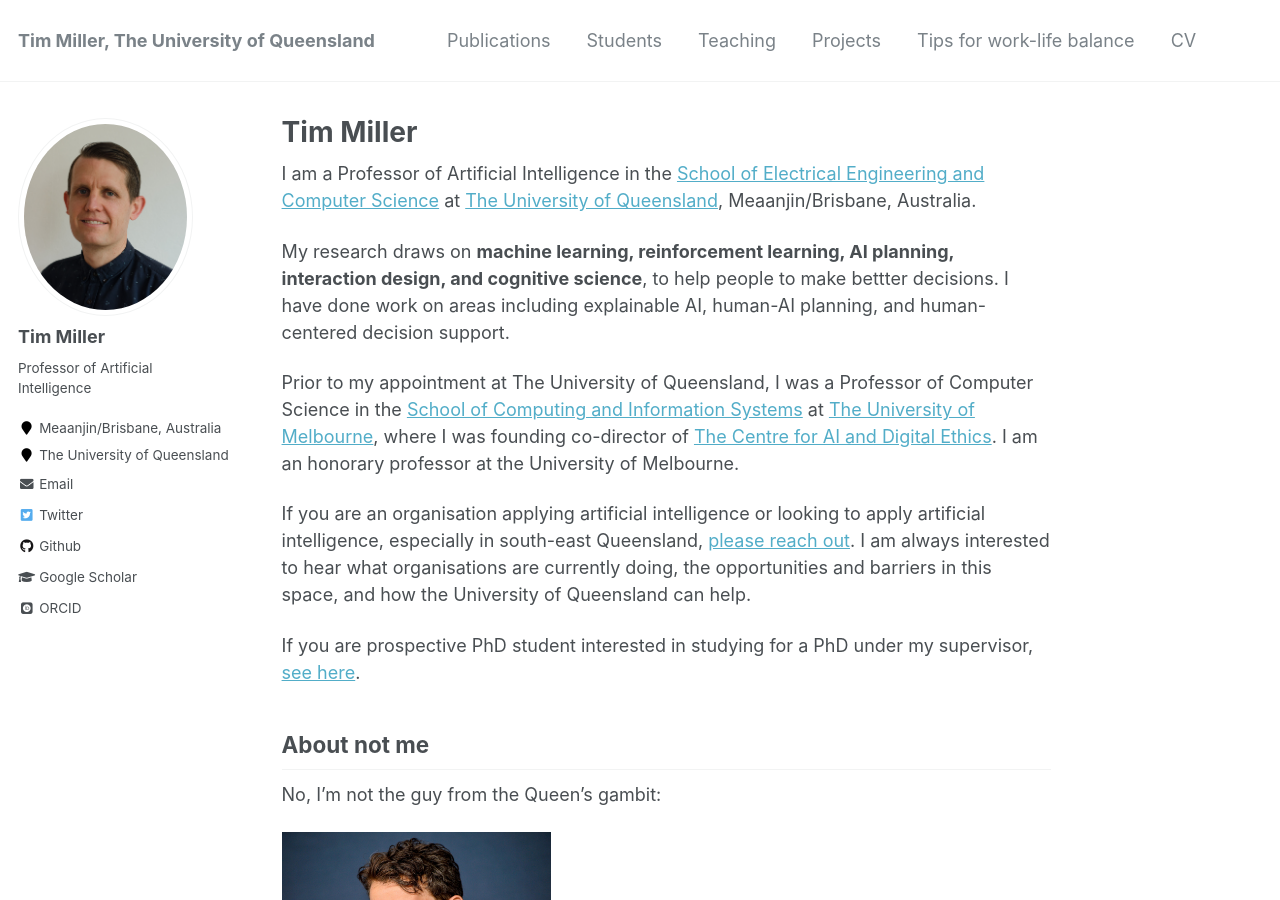
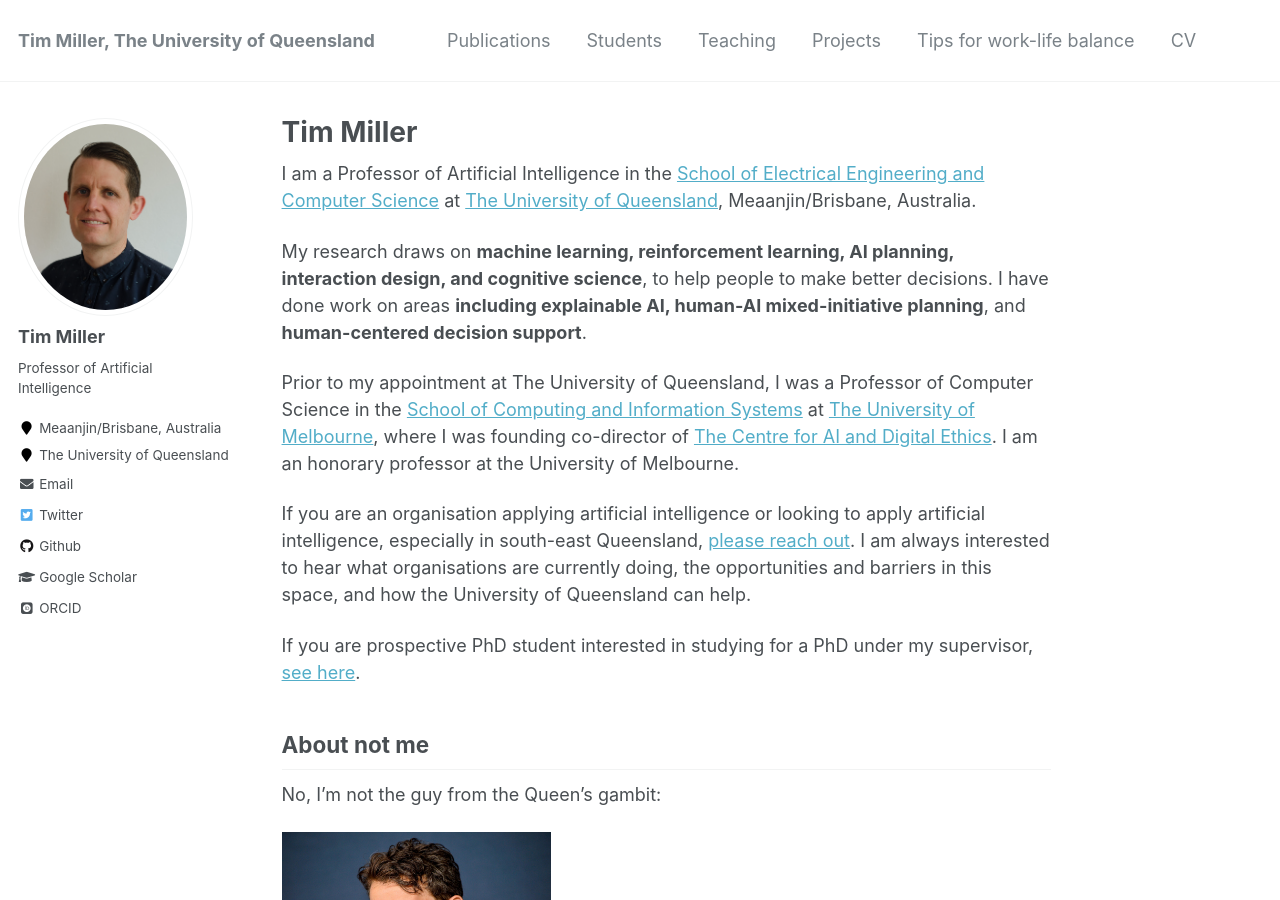
Before and after one commit to uqtmiller/uqtmiller.github.io, a Jekyll site: the page built from _pages/about.md, in a window 1280 px wide and 900 px high. Built offline with Jekyll 4.4.1, drawn with Linux system fonts in a browser that asks for light colours; some web fonts are replaced.

Commit message:
Update about.md

```diff
--- a/_pages/about.md
+++ b/_pages/about.md
@@ -10,8 +10,8 @@
 
 I am a Professor of Artificial Intelligence in the [School of Electrical Engineering and Computer Science](https://eecs.uq.edu.au/) at [The University of Queensland](https://www.uq.edu.au/), Meaanjin/Brisbane, Australia.
 
-My research draws on **machine learning, reinforcement learning, AI planning, interaction design, and cognitive science**, to help people to make bettter decisions.
-I have done work on areas including explainable AI, human-AI planning, and human-centered decision support.
+My research draws on **machine learning, reinforcement learning, AI planning, interaction design, and cognitive science**, to help people to make better decisions.
+I have done work on areas **including explainable AI, human-AI mixed-initiative planning**, and **human-centered decision support**.
 
 Prior to my appointment at The University of Queensland, I was a Professor of Computer Science in the [School of Computing and Information Systems](https://cis.unimelb.edu.au) at [The University of Melbourne](https://www.unimelb.edu.au), where I was founding co-director of [The Centre for AI and Digital Ethics](https://www.unimelb.edu.au/caide). I am an honorary professor at the University of Melbourne.
 
```
